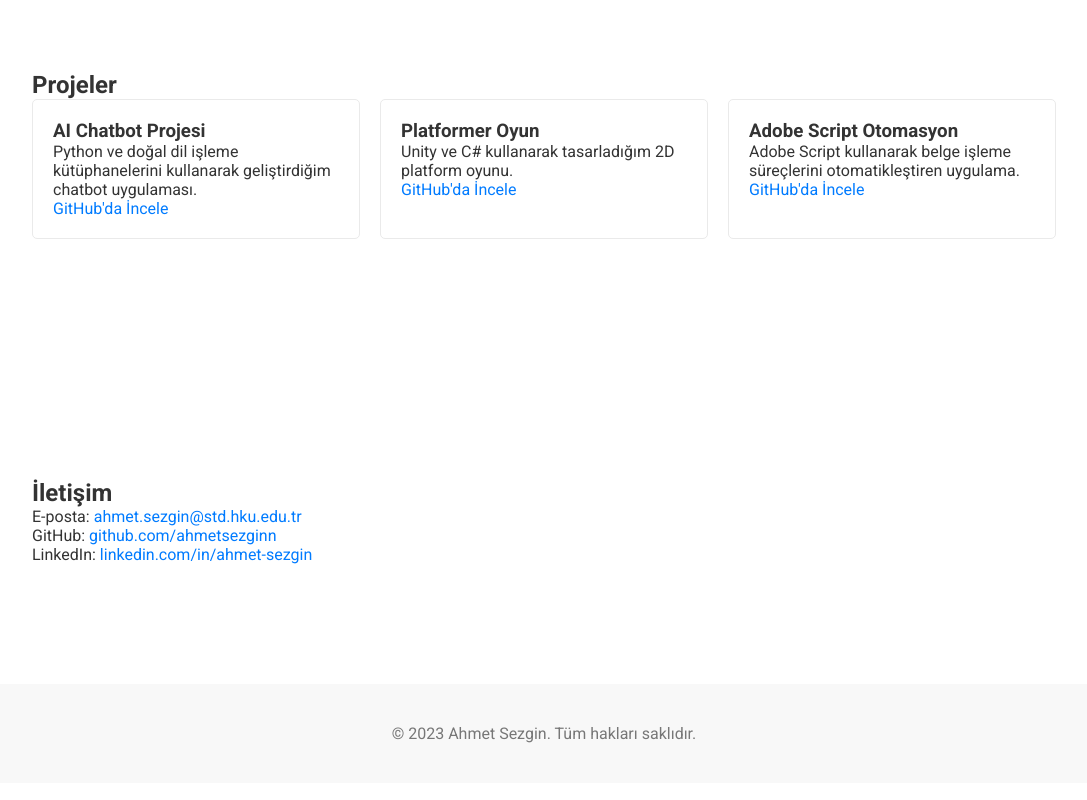
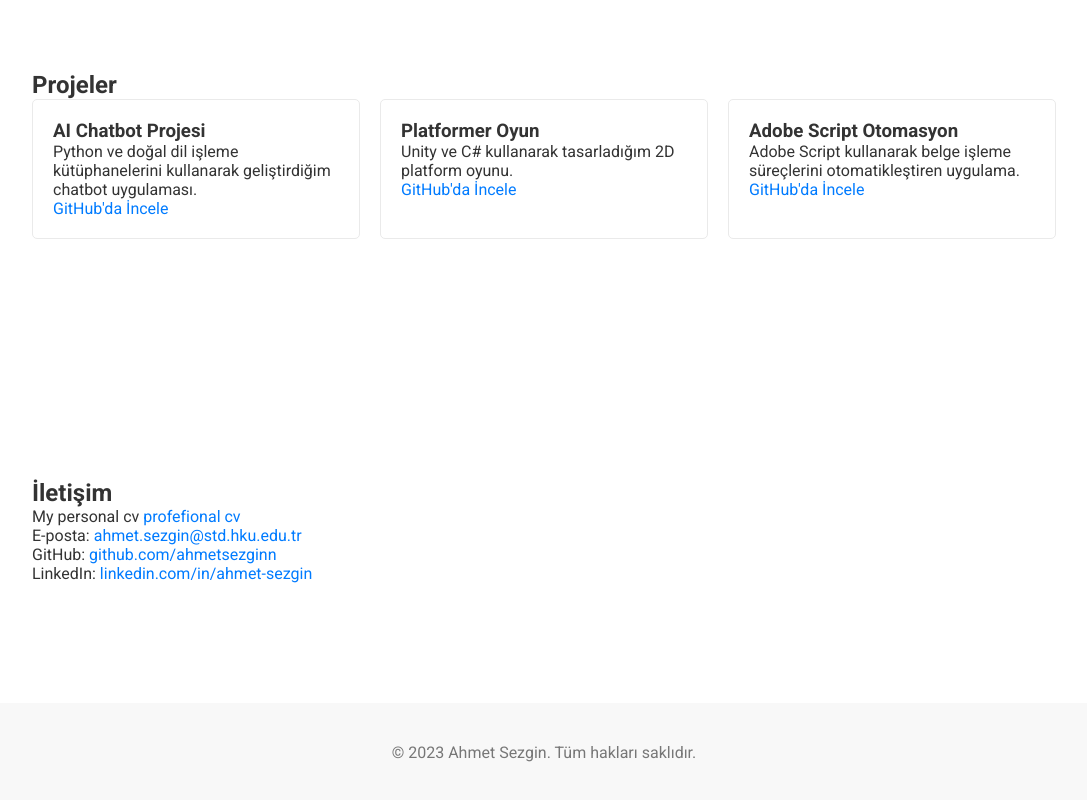
Before and after one commit to ahmetsezginn/portfolio-tr, a plain HTML site: page index.html in a window 1280 px wide. Shown: the part 701-1501 px from the top of the page, without its empty margins (96-1183 px from the left). Drawn offline with Linux system fonts and the light colour scheme.

Commit message:
Update index.html

```diff
--- a/index.html
+++ b/index.html
@@ -74,6 +74,7 @@
     <section id="contact" class="section">
         <div class="container">
             <h2>İletişim</h2>
+            <p>My personal cv <a href="cv.pdf">profefional cv</a></p>
             <p>E-posta: <a href="mailto:ahmet.sezgin@std.hku.edu.tr">ahmet.sezgin@std.hku.edu.tr</a></p>
             <p>GitHub: <a href="https://github.com/ahmetsezginn" target="_blank">github.com/ahmetsezginn</a></p>
             <p>LinkedIn: <a href="https://www.linkedin.com/in/ahmet-sezgin-9745a3259" target="_blank">linkedin.com/in/ahmet-sezgin</a></p>
```
